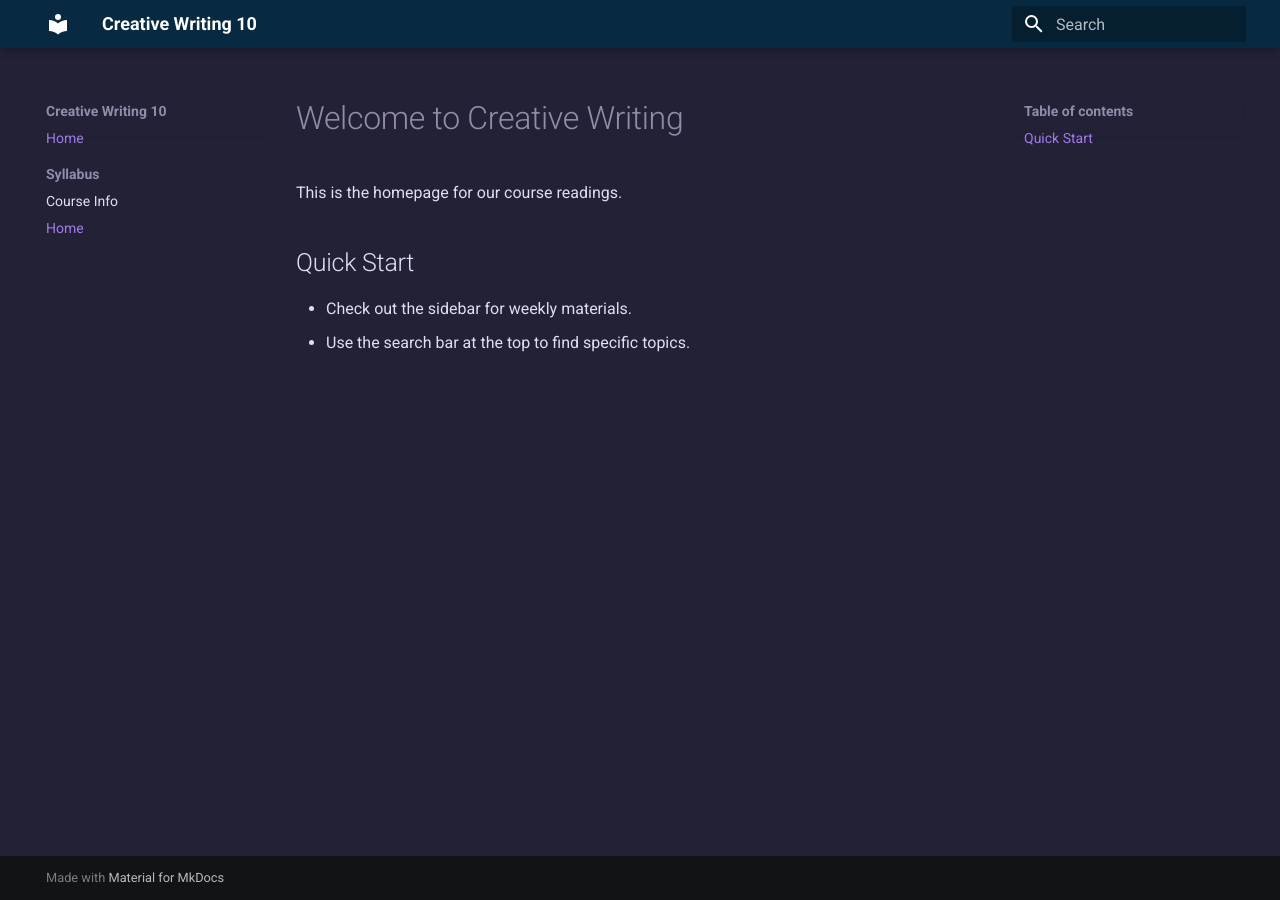
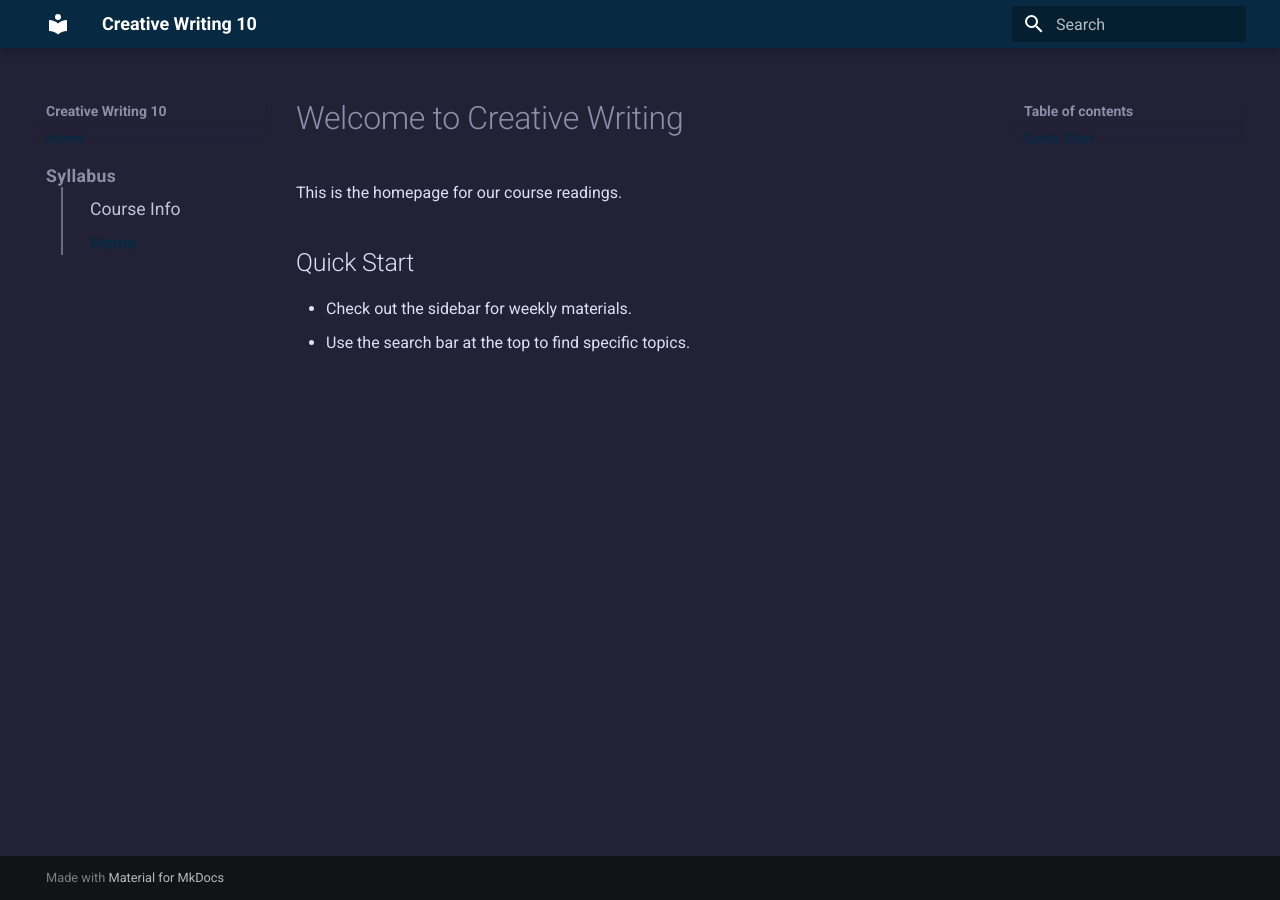
Before and after one commit to mickeybalili/cw10, an MkDocs documentation site: the page built from docs/index.md, in a window 1280 px wide. Built offline with MkDocs 1.6.1 and Material for MkDocs 9.7.7, drawn with Linux system fonts in a browser that asks for light colours.

Commit message:
Update extra.css

```diff
--- a/docs/stylesheets/extra.css
+++ b/docs/stylesheets/extra.css
@@ -18,3 +18,34 @@
   /* Sidebar Links */
   --md-typeset-a-color:              #9ccfd8; /* Foam */
 }
+
+/* --- Clear Navigation Hierarchy --- */
+
+/* 1. Make parent section titles bold and slightly larger */
+.md-nav__item--nested > .md-nav__link {
+  font-weight: 700 !important;
+  font-size: 0.95rem;
+  letter-spacing: 0.02em;
+  opacity: 1 !important;
+}
+
+/* 2. Indent child items and add a faint vertical guide line */
+.md-nav__item--nested > .md-nav {
+  margin-left: 0.75rem !important;
+  padding-left: 0.75rem !important;
+  border-left: 2px solid var(--md-default-fg-color--lighter) !important;
+}
+
+/* 3. Give sub-items a slightly distinct text style */
+.md-nav__item--nested .md-nav__link {
+  font-weight: 400;
+  font-size: 0.88rem;
+  opacity: 0.85;
+}
+
+/* 4. Highlight the active page link clearly */
+.md-nav__link--active {
+  font-weight: 600 !important;
+  color: var(--md-primary-fg-color) !important;
+  opacity: 1 !important;
+}
```
